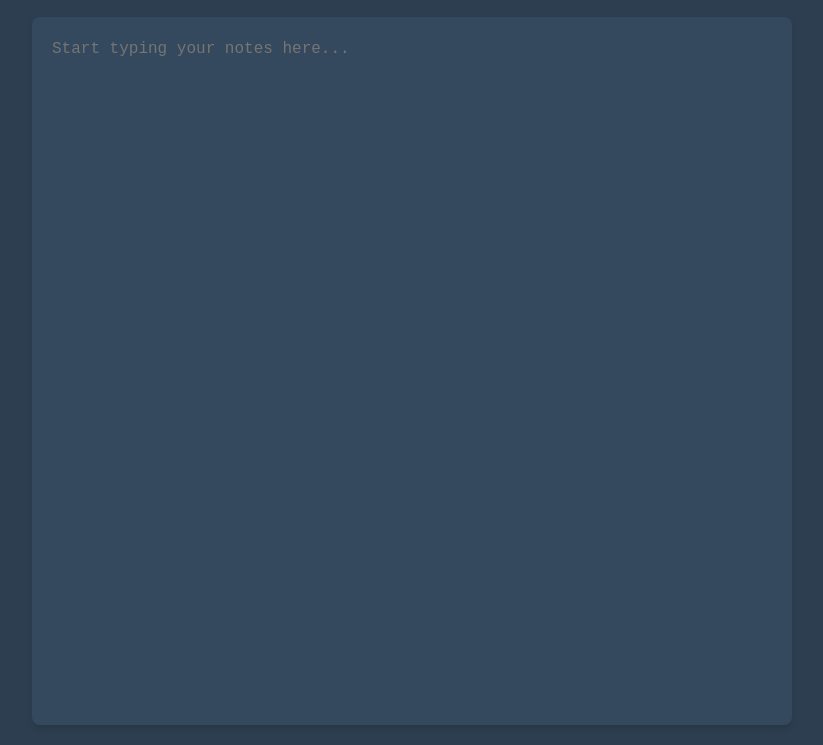
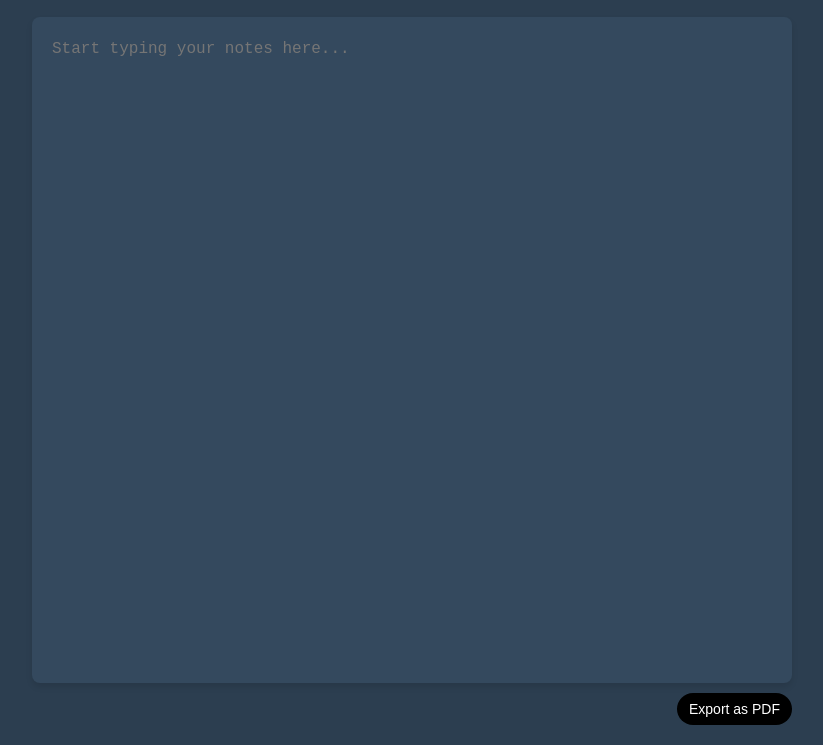
Before and after one commit to moghalsaif/no-fuss-notes, a plain HTML site: page index.html in a window 1280 px wide. Both pictures are taken after a click on the picture 626 px from the left and 36 px from the top of the page. Shown: the part 55-800 px from the top of the page, without its empty margins (228-1051 px from the left). Drawn offline with nearby package versions, Linux system fonts and the light colour scheme.

Commit message:
Update index.html

```diff
--- a/index.html
+++ b/index.html
@@ -11,7 +11,7 @@
             margin: 0;
             font-family: Arial, sans-serif;
             background-color: #f0f4f8;
-            color: #2c3e50; /* Default text color */
+            color: #2c3e50;
             transition: background-color 0.3s ease, color 0.3s ease;
         }
         .container {
@@ -62,7 +62,7 @@
             line-height: 1.6;
             resize: none;
             background-color: #ffffff;
-            color: #2c3e50; /* Default text color in notepad */
+            color: #2c3e50;
             box-shadow: 0 4px 6px rgba(0, 0, 0, 0.1);
             transition: background-color 0.3s ease, color 0.3s ease;
         }
@@ -74,7 +74,26 @@
             width: 30px;
             cursor: pointer;
         }
+        .button-container {
+            display: flex;
+            justify-content: flex-end;
+            margin-top: 10px;
+        }
+        #export-pdf {
+            background-color: #000000;
+            color: white;
+            border: none;
+            padding: 8px 12px;
+            border-radius: 20px;
+            cursor: pointer;
+            transition: background-color 0.3s ease;
+            font-size: 14px;
+        }
+        #export-pdf:hover {
+            background-color: #333333;
+        }
     </style>
+    <script src="https://cdnjs.cloudflare.com/ajax/libs/jspdf/2.5.1/jspdf.umd.min.js"></script>
 </head>
 <body>
     <div class="container">
@@ -91,6 +110,9 @@
             </a>
         </div>
         <textarea id="notepad" placeholder="Start typing your notes here..."></textarea>
+        <div class="button-container">
+            <button id="export-pdf">Export as PDF</button>
+        </div>
     </div>
 
     <script>
@@ -100,27 +122,38 @@
         themeToggle.addEventListener('click', () => {
             if (isDarkMode) {
                 document.body.style.backgroundColor = '#f0f4f8';
-                document.body.style.color = '#2c3e50'; // Text color for light mode
+                document.body.style.color = '#2c3e50';
                 document.getElementById('notepad').style.backgroundColor = '#ffffff';
-                document.getElementById('notepad').style.color = '#2c3e50'; // Text color for light mode
-                themeToggle.src = 'sun.png'; // Path to sun image
+                document.getElementById('notepad').style.color = '#2c3e50';
+                themeToggle.src = 'sun.png';
             } else {
                 document.body.style.backgroundColor = '#2c3e50';
-                document.body.style.color = '#ffffff'; // Text color for dark mode
+                document.body.style.color = '#ffffff';
                 document.getElementById('notepad').style.backgroundColor = '#34495e';
-                document.getElementById('notepad').style.color = '#ffffff'; // Text color for dark mode
-                themeToggle.src = 'moon.png'; // Path to moon image
+                document.getElementById('notepad').style.color = '#ffffff';
+                themeToggle.src = 'moon.png';
             }
             isDarkMode = !isDarkMode;
         });
 
-        // Load saved note from localStorage
         const notepad = document.getElementById('notepad');
         notepad.value = localStorage.getItem('noFussNote') || '';
 
-        // Save note to localStorage whenever it changes
         notepad.addEventListener('input', () => {
             localStorage.setItem('noFussNote', notepad.value);
+        });
+
+        // PDF Export functionality
+        const exportButton = document.getElementById('export-pdf');
+        exportButton.addEventListener('click', () => {
+            const { jsPDF } = window.jspdf;
+            const doc = new jsPDF();
+
+            const text = notepad.value;
+            const splitText = doc.splitTextToSize(text, 180);
+
+            doc.text(splitText, 15, 15);
+            doc.save('no-fuss-notes.pdf');
         });
     </script>
 </body>
```
